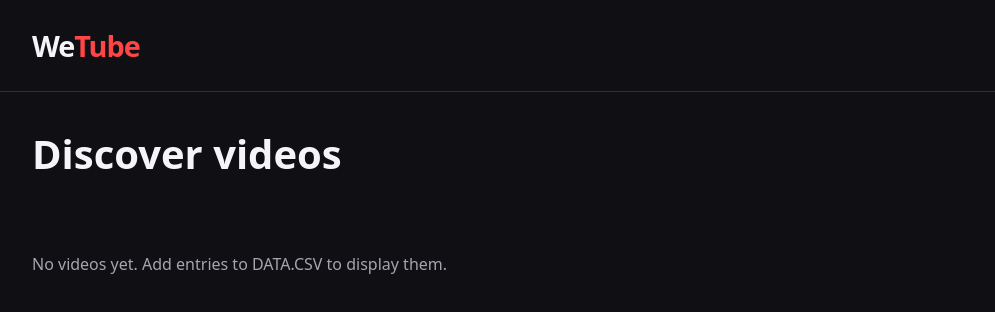
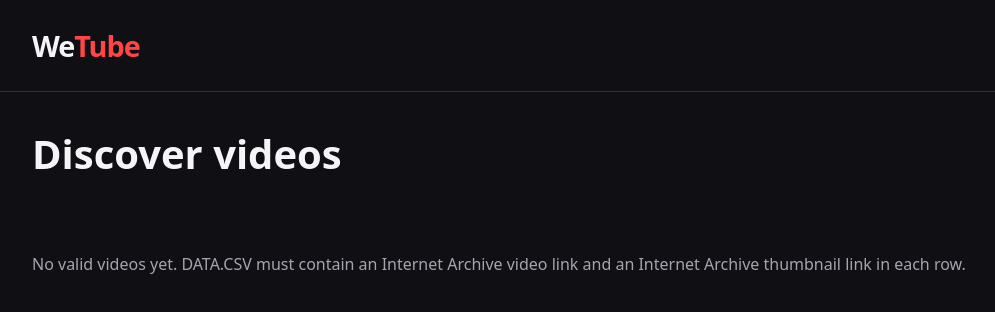
Before and after one commit to otizemlanetzag/WeTube, a plain HTML site: page index.html in a window 1280 px wide. Shown: the whole page, without its empty margins (32-1027 px from the left). Drawn offline with Linux system fonts and the light colour scheme.

Commit message:
Restrict WeTube gallery links to Internet Archive

```diff
--- a/index.html
+++ b/index.html
@@ -41,14 +41,17 @@
       row.push(field);if(row.some(v=>v.trim()))rows.push(row);
       return rows;
     }
+    function isArchiveURL(raw){
+      try{const u=new URL(raw);return (u.protocol==="https:"||u.protocol==="http:")&&(u.hostname==="archive.org"||u.hostname.endsWith(".archive.org"))}catch{return false}
+    }
     async function loadVideos(){
       const gallery=document.getElementById("gallery"),status=document.getElementById("status");
       try{
         const response=await fetch("./DATA.CSV",{cache:"no-store"});
         if(!response.ok)throw new Error("Could not load DATA.CSV ("+response.status+").");
         const rows=parseCSV((await response.text()).replace(/^\\uFEFF/,""));
-        const videos=rows.slice(1).filter(r=>r.length>=3&&r[0].trim()&&r[1].trim()&&r[2].trim());
-        if(!videos.length){status.textContent="No videos yet. Add entries to DATA.CSV to display them.";return}
+        const videos=rows.slice(1).filter(r=>r.length>=3&&r[0].trim()&&r[1].trim()&&r[2].trim()&&isArchiveURL(r[1].trim())&&isArchiveURL(r[2].trim()));
+        if(!videos.length){status.textContent="No valid videos yet. DATA.CSV must contain an Internet Archive video link and an Internet Archive thumbnail link in each row.";return}
         status.hidden=true;
         videos.forEach((r,i)=>{
           const title=r[0].trim(),video=r[1].trim(),image=r[2].trim();
```
